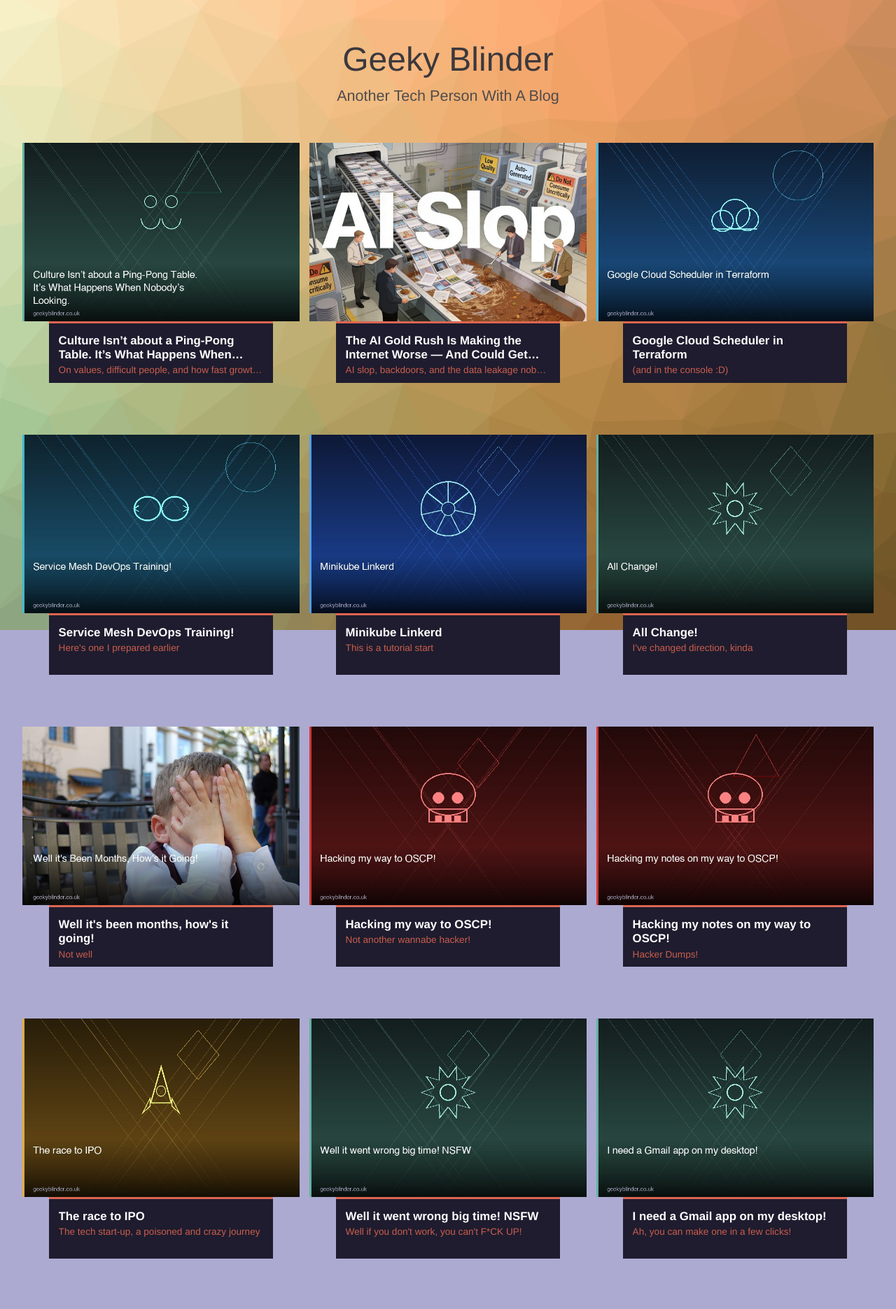
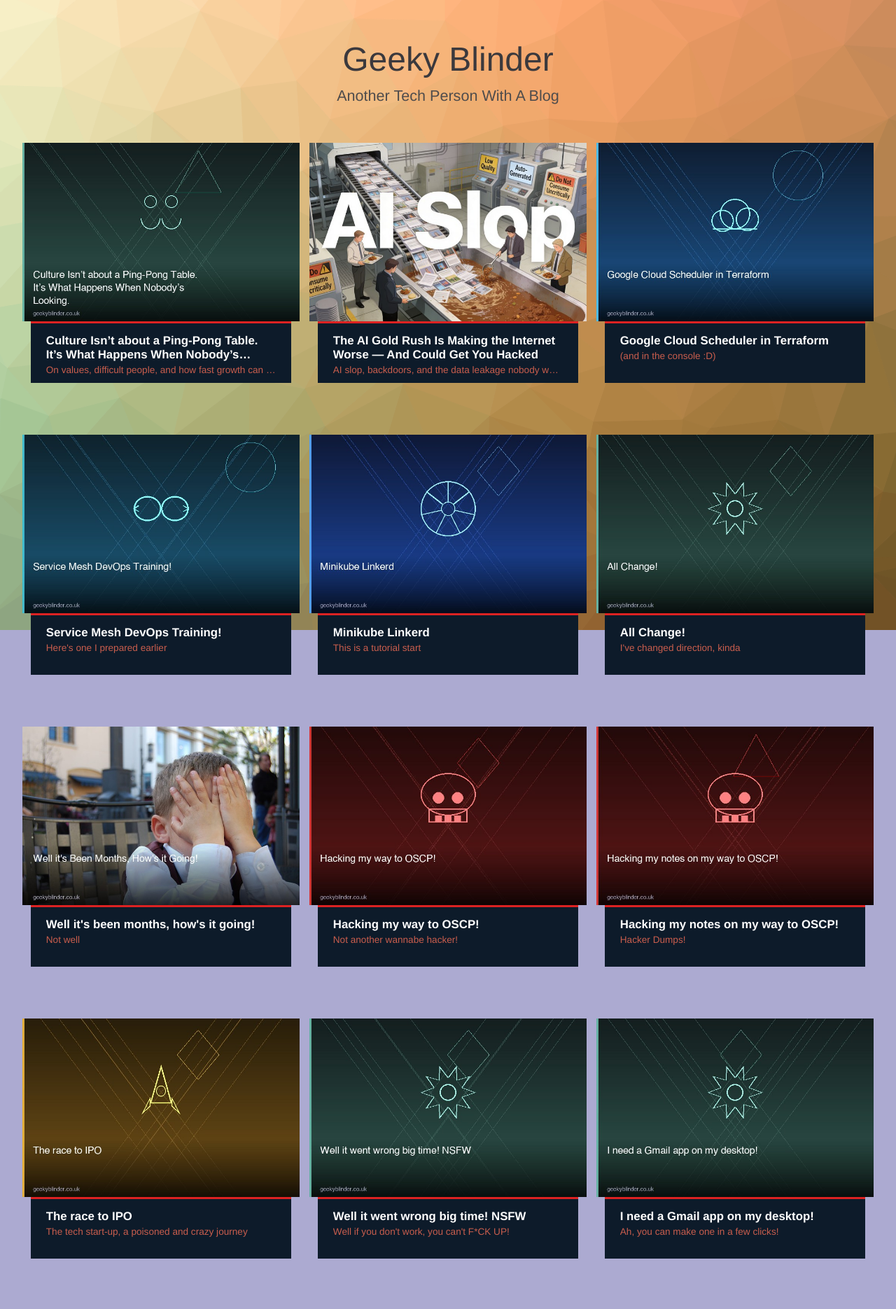
Before and after one commit to Stevieag/stevieag.github.io, a Jekyll site: the page built from index.html, in a window 1280 px wide. Shown: the top 1870 px of the page at 70% size. Built offline with Jekyll 4.4.1, drawn with Linux system fonts in a browser that asks for light colours.

Commit message:
Caption wider than card, dark navy background, red border

```diff
--- a/css/modern-blog.css
+++ b/css/modern-blog.css
@@ -19,7 +19,7 @@
 
 .card__container--closed {
 	position: relative;
-	overflow: hidden;
+	overflow: visible;
 }
 
 .card__image {
@@ -72,12 +72,13 @@
 
 .card__container--closed .card__caption {
 	font-size: 1em;
-	max-width: 100%;
+	width: calc(100% + 16px);
+	margin-left: -8px;
 	height: 88px;
 	overflow: hidden;
-	padding: 10px 14px 10px;
-	background: #1e1c2e;
-	border-top: 3px solid #de6551;
+	padding: 10px 22px 10px;
+	background: #0d1b2a;
+	border-top: 3px solid #dd2222;
 	box-sizing: border-box;
 }
 
```
